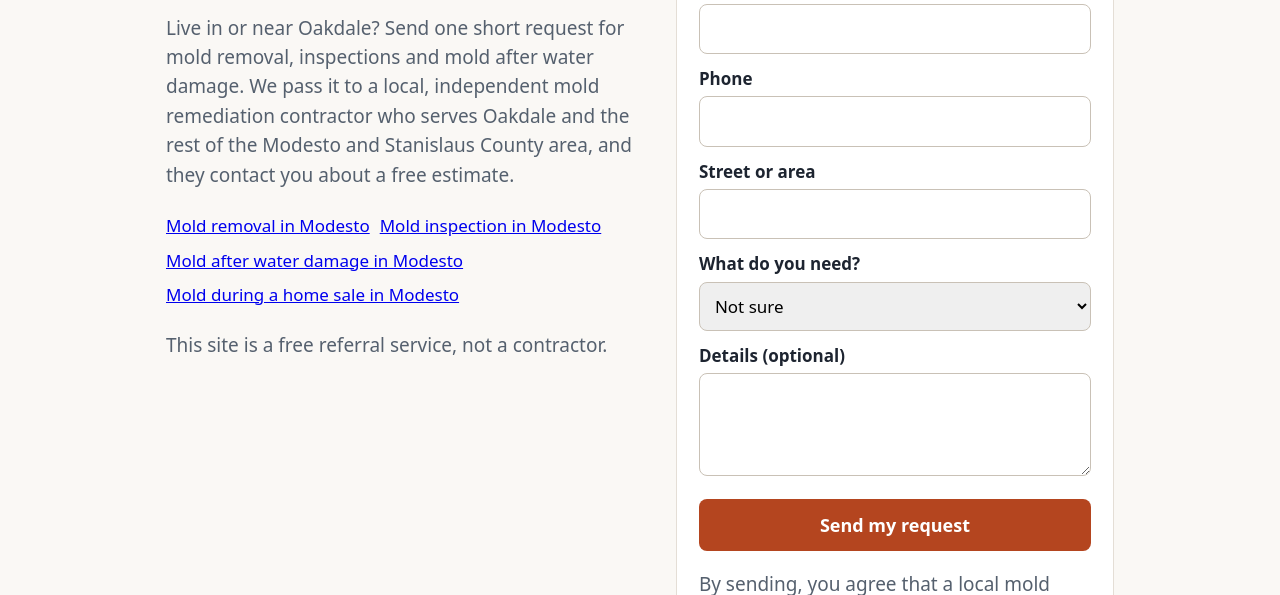
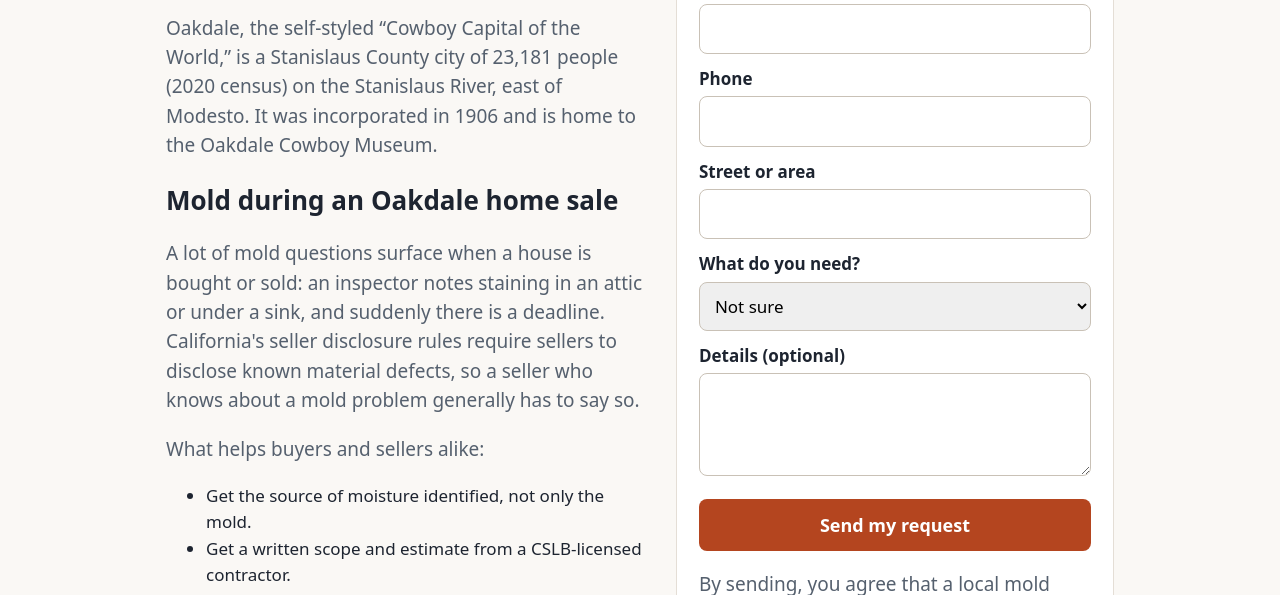
Before and after one commit to seasummit/moldremediationmodesto, a plain HTML site: page areas/oakdale/index.html in a window 1280 px wide. Shown: the part 205-800 px from the top of the page. Drawn offline with Linux system fonts and the light colour scheme.

Commit message:
Add files via upload

```diff
--- a/areas/oakdale/index.html
+++ b/areas/oakdale/index.html
@@ -4,7 +4,7 @@
 <meta charset="utf-8">
 <meta name="viewport" content="width=device-width, initial-scale=1">
 <title>Mold Remediation in Oakdale near Modesto and Stanislaus County | Free Estimate Request</title>
-<meta name="description" content="Mold remediation near Oakdale: send one short request and a local contractor contacts you about a free estimate.">
+<meta name="description" content="Oakdale, the self-styled &ldquo;Cowboy Capital of the World,&rdquo; is a Stanislaus County city of 23,181 people (2020 census) on the Stanislaus River,...">
 <link rel="canonical" href="https://moldremediationmodesto.com/areas/oakdale/">
 <script type="application/ld+json">{"@context": "https://schema.org", "@type": "BreadcrumbList", "itemListElement": [{"@type": "ListItem", "position": 1, "name": "Modesto Mold Remediation", "item": "https://moldremediationmodesto.com/"}, {"@type": "ListItem", "position": 2, "name": "Mold remediation in Oakdale", "item": "https://moldremediationmodesto.com/areas/oakdale/"}]}</script>
 <style>
@@ -28,7 +28,7 @@ nav.links{display:flex;gap:14px;flex-wrap:wrap;font-size:15px}nav.links a{color:
 <header><div class="wrap"><b><a href="/" style="text-decoration:none">Modesto Mold Remediation</a></b><nav class="links"><a href="/mold-removal/">Mold removal</a><a href="/mold-inspection/">Mold inspection</a><a href="/water-damage-mold/">Mold after water damage</a><a href="/mold-home-sale/">Mold during a home sale</a><a href="/areas/">Areas</a></nav></div></header>
 <main class="wrap">
 <div class="hero grid">
-<article><h1>Mold remediation in Oakdale</h1><p>Live in or near Oakdale? Send one short request for mold removal, inspections and mold after water damage. We pass it to a local, independent mold remediation contractor who serves Oakdale and the rest of the Modesto and Stanislaus County area, and they contact you about a free estimate.</p>
+<article><h1>Mold remediation in Oakdale</h1><p>Oakdale, the self-styled &ldquo;Cowboy Capital of the World,&rdquo; is a Stanislaus County city of 23,181 people (2020 census) on the Stanislaus River, east of Modesto. It was incorporated in 1906 and is home to the Oakdale Cowboy Museum.</p><h2>Mold during an Oakdale home sale</h2><p>A lot of mold questions surface when a house is bought or sold: an inspector notes staining in an attic or under a sink, and suddenly there is a deadline. California&#39;s seller disclosure rules require sellers to disclose known material defects, so a seller who knows about a mold problem generally has to say so.</p><p>What helps buyers and sellers alike:</p><ul><li>Get the source of moisture identified, not only the mold.</li><li>Get a written scope and estimate from a CSLB-licensed contractor.</li><li>Keep the paperwork for the next buyer.</li></ul><p>See <a href="/mold-home-sale/">mold during a home sale</a> for more.</p><p>Send one short request below. We pass it to a local, independent, CSLB-licensed mold remediation contractor who serves the Modesto area, and they contact you about a free estimate.</p>
 <div class="more"><a href="/mold-removal/">Mold removal in Modesto</a><a href="/mold-inspection/">Mold inspection in Modesto</a><a href="/water-damage-mold/">Mold after water damage in Modesto</a><a href="/mold-home-sale/">Mold during a home sale in Modesto</a></div>
 <p class="small">This site is a free referral service, not a contractor.</p></article>
 <div class="card" id="quote"><h2>Request a free estimate</h2>
```
